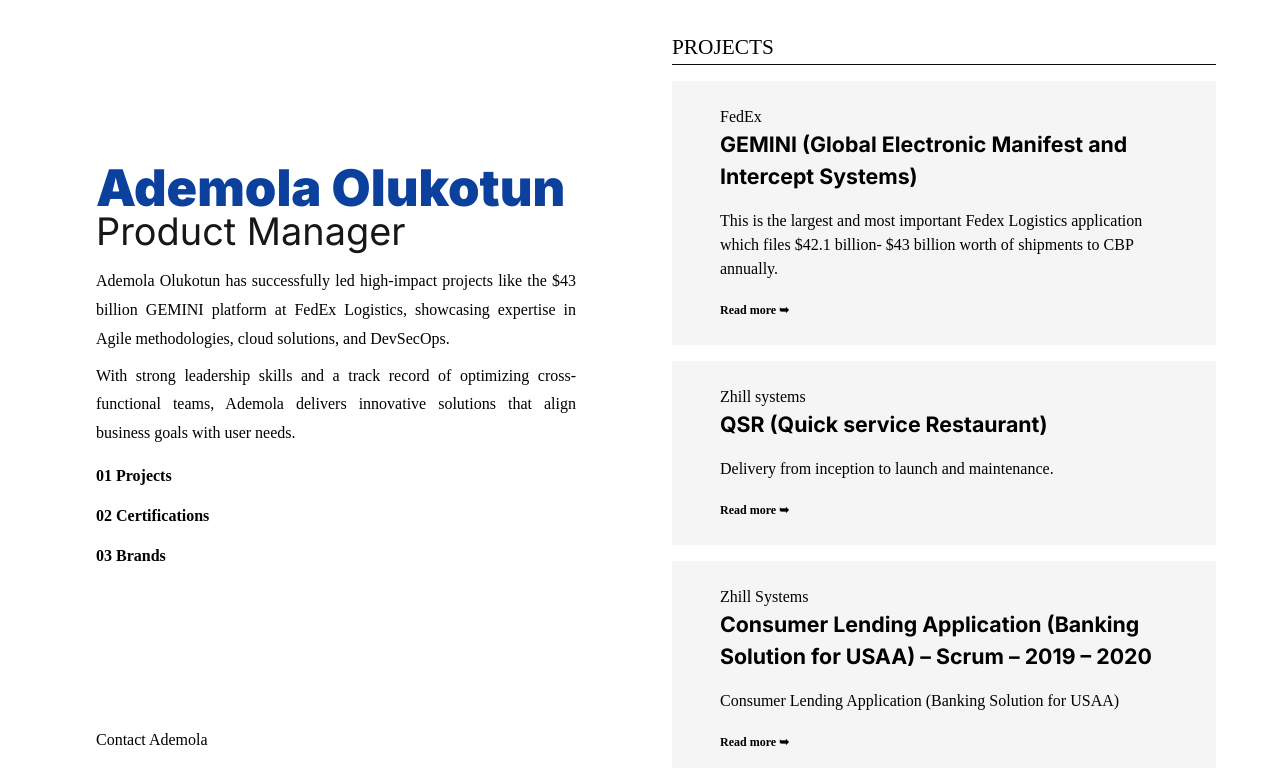
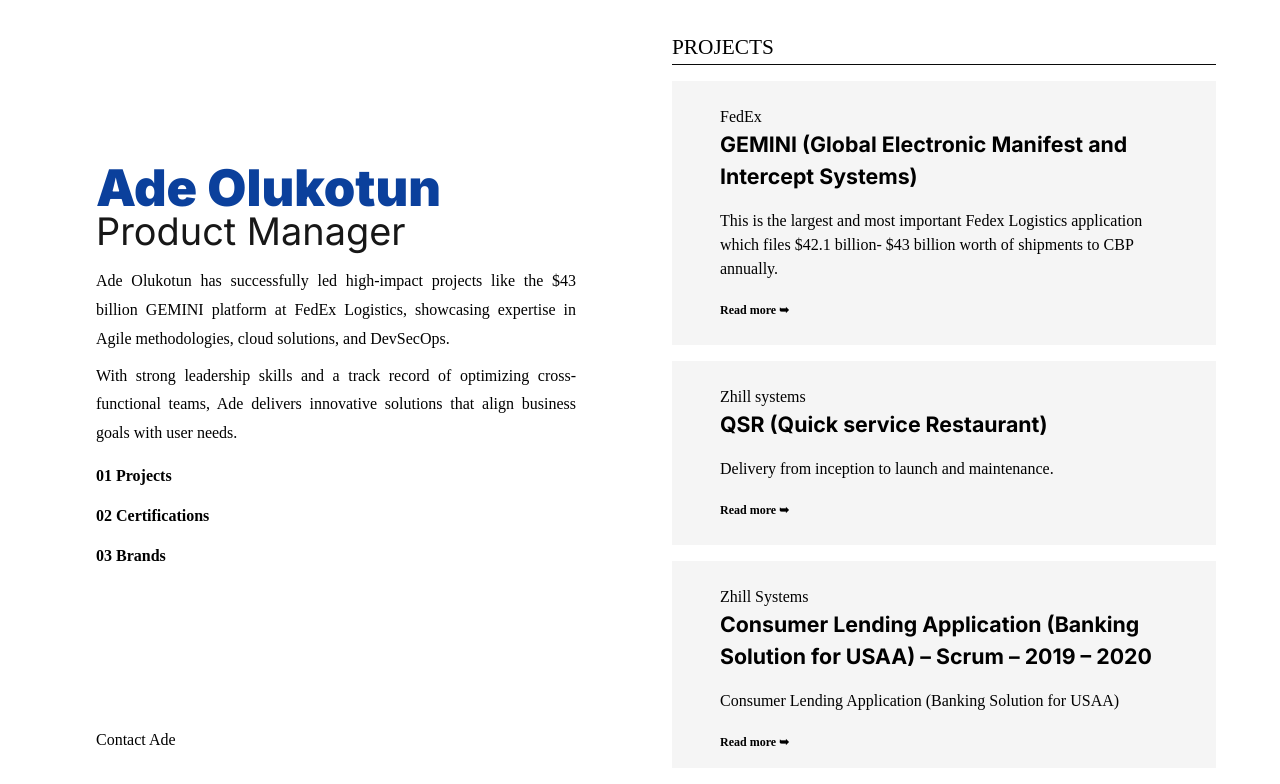
Before and after one commit to hellodemola/olukotun, a Next.js app: page / in a window 1280 px wide. Shown: the top 784 px of the page. Built offline with nearby package versions, Linux system fonts and the light colour scheme; a web font is replaced by a local one.

Commit message:
change to ade

```diff
--- a/src/app/components/landing.tsx
+++ b/src/app/components/landing.tsx
@@ -29,7 +29,7 @@
 
 
         <div className="my-4">
-          <a href="mailto:demolaspace1@gmail.com">Contact Ademola</a>
+          <a href="mailto:demolaspace1@gmail.com">Contact Ade</a>
         </div>
         </div>
     )
--- a/src/app/records/profile.ts
+++ b/src/app/records/profile.ts
@@ -7,7 +7,7 @@
 
 
 export const profile: IProfile = {
-    name: "Ademola Olukotun",
+    name: "Ade Olukotun",
     role: "Product Manager",
-    description: ["Ademola Olukotun has successfully led high-impact projects like the $43 billion GEMINI platform at FedEx Logistics, showcasing expertise in Agile methodologies, cloud solutions, and DevSecOps.", "With strong leadership skills and a track record of optimizing cross-functional teams, Ademola delivers innovative solutions that align business goals with user needs."]
+    description: ["Ade Olukotun has successfully led high-impact projects like the $43 billion GEMINI platform at FedEx Logistics, showcasing expertise in Agile methodologies, cloud solutions, and DevSecOps.", "With strong leadership skills and a track record of optimizing cross-functional teams, Ade delivers innovative solutions that align business goals with user needs."]
   }
```
